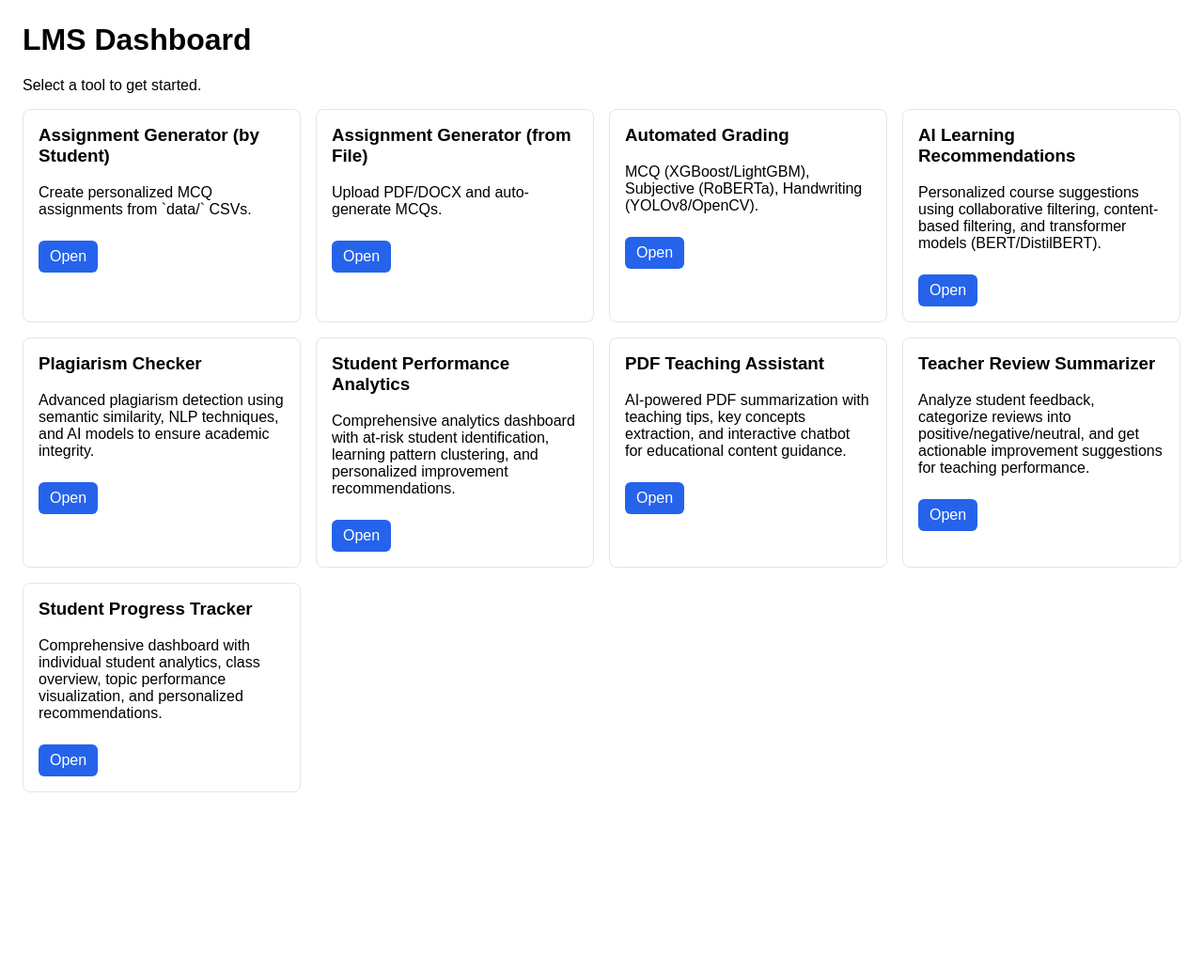
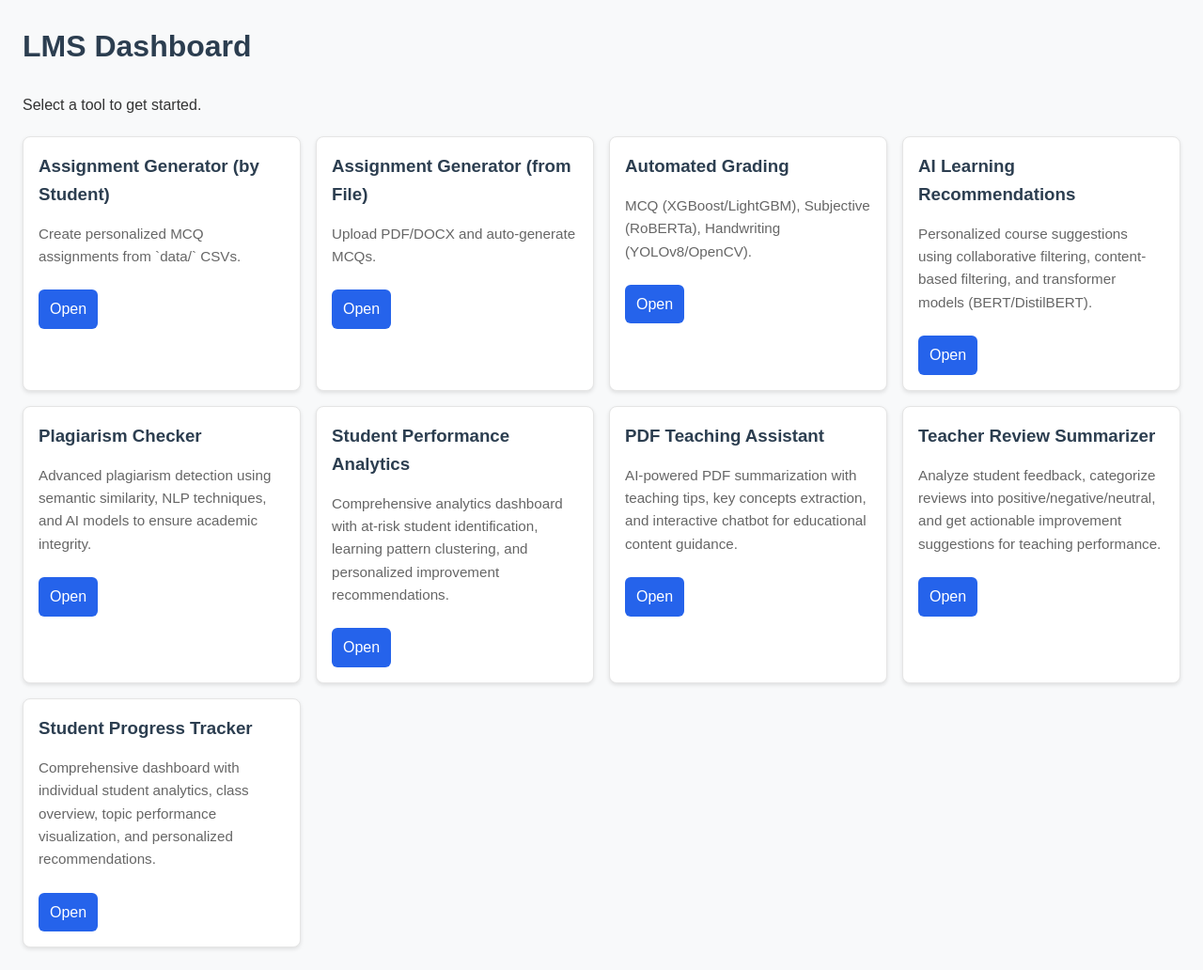
Before and after one commit to abhiramit02/LMS_app, a Flask app: template templates/index.html in a window 1280 px wide. Shown: the whole page at 94% size. Before the commit the page ends 843 px from the top, so only its background shows below. Run offline with Flask 3, Linux system fonts and the light colour scheme; the template is opened without the code that fills it, so the values that code supplies are empty.

Commit message:
Add styled homepage with CSS

```diff
--- a/templates/index.html
+++ b/templates/index.html
@@ -1,6 +1,7 @@
 <!DOCTYPE html>
 <html>
 <head>
+    <link rel="stylesheet" href="/static/css/style.css">
     <meta charset="utf-8" />
     <title>{{ title }}</title>
     <style>
--- /dev/null
+++ b/templates/static/css/style.css
@@ -0,0 +1,121 @@
+/* General Styles */
+body {
+    font-family: 'Segoe UI', Arial, sans-serif;
+    line-height: 1.6;
+    color: #333;
+    background-color: #f8f9fa;
+    margin: 0;
+    padding: 0;
+}
+
+.container {
+    max-width: 1200px;
+    margin: 0 auto;
+    padding: 20px;
+}
+
+/* Navigation */
+.nav {
+    background-color: #2c3e50;
+    padding: 1rem 0;
+    margin-bottom: 2rem;
+    box-shadow: 0 2px 4px rgba(0,0,0,0.1);
+}
+
+.nav a {
+    color: white;
+    text-decoration: none;
+    margin: 0 15px;
+    padding: 0.5rem 1rem;
+    border-radius: 4px;
+    transition: background-color 0.3s;
+}
+
+.nav a:hover {
+    background-color: #34495e;
+}
+
+/* Cards Layout */
+.cards {
+    display: grid;
+    grid-template-columns: repeat(auto-fill, minmax(300px, 1fr));
+    gap: 20px;
+    margin-top: 20px;
+}
+
+.card {
+    background: white;
+    border-radius: 8px;
+    padding: 20px;
+    box-shadow: 0 2px 4px rgba(0,0,0,0.1);
+    transition: transform 0.3s ease, box-shadow 0.3s ease;
+}
+
+.card:hover {
+    transform: translateY(-5px);
+    box-shadow: 0 4px 8px rgba(0,0,0,0.15);
+}
+
+.card h3 {
+    color: #2c3e50;
+    margin-top: 0;
+    margin-bottom: 10px;
+}
+
+.card p {
+    color: #666;
+    margin-bottom: 15px;
+    font-size: 0.95em;
+}
+
+/* Buttons */
+.button {
+    display: inline-block;
+    background-color: #3498db;
+    color: white;
+    padding: 8px 16px;
+    border-radius: 4px;
+    text-decoration: none;
+    font-weight: 500;
+    transition: background-color 0.3s;
+}
+
+.button:hover {
+    background-color: #2980b9;
+    color: white;
+}
+
+/* Responsive Design */
+@media (max-width: 768px) {
+    .cards {
+        grid-template-columns: 1fr;
+    }
+
+    .nav {
+        text-align: center;
+        padding: 0.5rem 0;
+    }
+
+    .nav a {
+        display: block;
+        margin: 5px 10px;
+    }
+}
+
+/* Headings */
+h1 {
+    color: #2c3e50;
+    margin-bottom: 1.5rem;
+}
+
+/* Utility Classes */
+.text-center {
+    text-align: center;
+}
+
+.mt-1 { margin-top: 0.5rem; }
+.mt-2 { margin-top: 1rem; }
+.mt-3 { margin-top: 1.5rem; }
+.mb-1 { margin-bottom: 0.5rem; }
+.mb-2 { margin-bottom: 1rem; }
+.mb-3 { margin-bottom: 1.5rem; }
```
